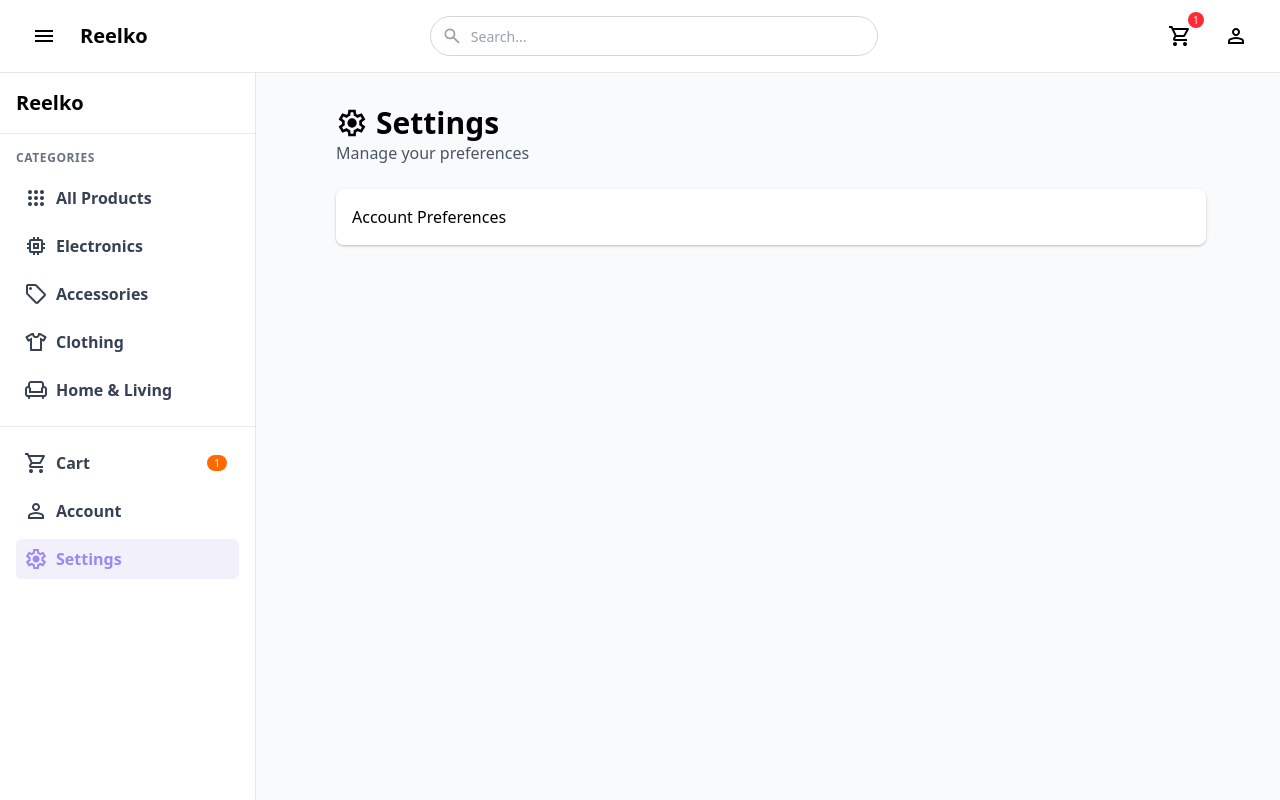
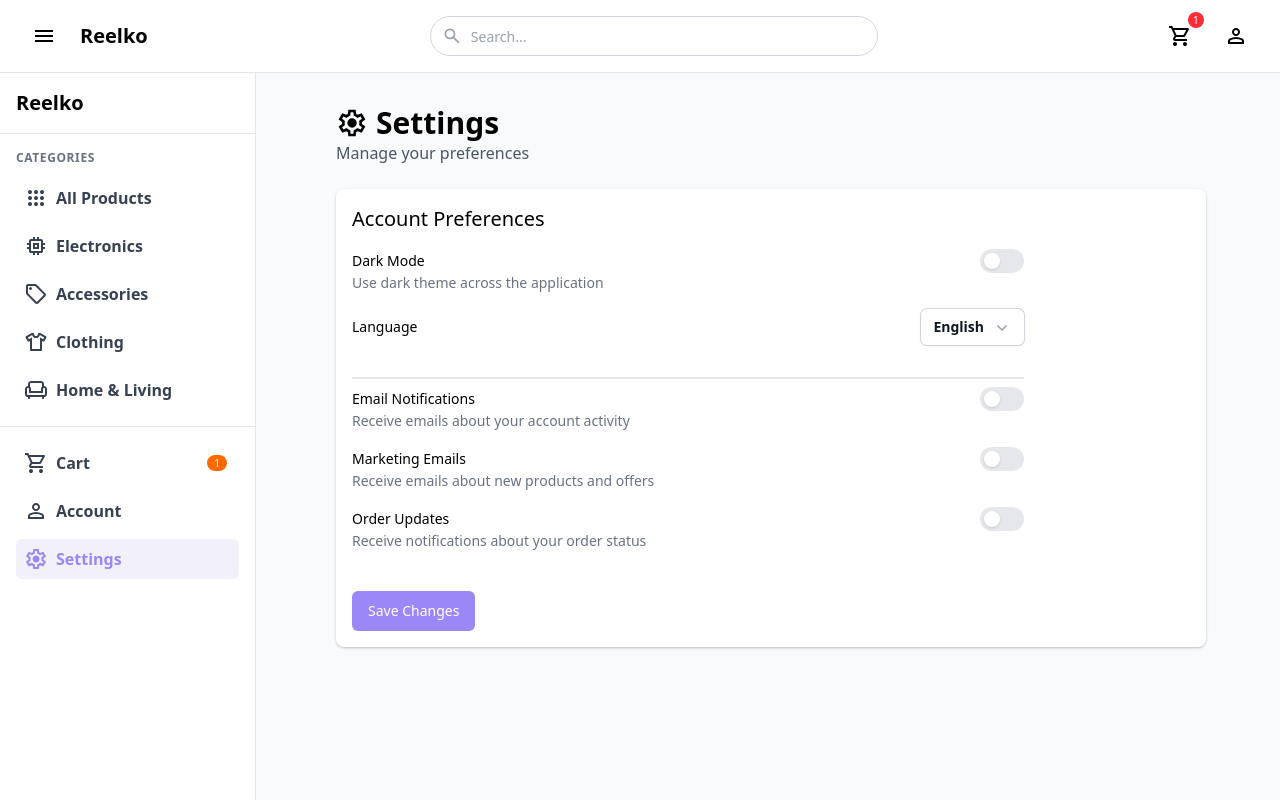
Before and after one commit to Baalbaki956/e-commerce-frontend, an Angular app: page /settings in a window 1280 px wide. Built offline with nearby package versions, Linux system fonts and the light colour scheme.

Commit message:
Finished settings section

```diff
--- a/src/app/features/settings/settings.component.html
+++ b/src/app/features/settings/settings.component.html
@@ -1,19 +1,122 @@
 <div class="container mx-auto px-20 py-6 md:px-20 md:py-8">
     <div class="mb-6">
         <h1 class="text-3xl font-bold flex items-center gap-2">
-            <svg xmlns="http://www.w3.org/2000/svg" height="32px" viewBox="0 -960 960 960" width="32px" fill="currentColor"><path d="m370-80-16-128q-13-5-24.5-12T307-235l-119 50L78-375l103-78q-1-7-1-13.5v-27q0-6.5 1-13.5L78-585l110-190 119 50q11-8 23-15t24-12l16-128h220l16 128q13 5 24.5 12t22.5 15l119-50 110 190-103 78q1 7 1 13.5v27q0 6.5-2 13.5l103 78-110 190-118-50q-11 8-23 15t-24 12L590-80H370Zm70-80h79l14-106q31-8 57.5-23.5T639-327l99 41 39-68-86-65q5-14 7-29.5t2-31.5q0-16-2-31.5t-7-29.5l86-65-39-68-99 42q-22-23-48.5-38.5T533-694l-13-106h-79l-14 106q-31 8-57.5 23.5T321-633l-99-41-39 68 86 64q-5 15-7 30t-2 32q0 16 2 31t7 30l-86 65 39 68 99-42q22 23 48.5 38.5T427-266l13 106Zm42-180q58 0 99-41t41-99q0-58-41-99t-99-41q-59 0-99.5 41T342-480q0 58 40.5 99t99.5 41Zm-2-140Z"/></svg>
-            Settings</h1>
+            <svg xmlns="http://www.w3.org/2000/svg" height="32px" viewBox="0 -960 960 960" width="32px"
+                fill="currentColor">
+                <path
+                    d="m370-80-16-128q-13-5-24.5-12T307-235l-119 50L78-375l103-78q-1-7-1-13.5v-27q0-6.5 1-13.5L78-585l110-190 119 50q11-8 23-15t24-12l16-128h220l16 128q13 5 24.5 12t22.5 15l119-50 110 190-103 78q1 7 1 13.5v27q0 6.5-2 13.5l103 78-110 190-118-50q-11 8-23 15t-24 12L590-80H370Zm70-80h79l14-106q31-8 57.5-23.5T639-327l99 41 39-68-86-65q5-14 7-29.5t2-31.5q0-16-2-31.5t-7-29.5l86-65-39-68-99 42q-22-23-48.5-38.5T533-694l-13-106h-79l-14 106q-31 8-57.5 23.5T321-633l-99-41-39 68 86 64q-5 15-7 30t-2 32q0 16 2 31t7 30l-86 65 39 68 99-42q22 23 48.5 38.5T427-266l13 106Zm42-180q58 0 99-41t41-99q0-58-41-99t-99-41q-59 0-99.5 41T342-480q0 58 40.5 99t99.5 41Zm-2-140Z" />
+            </svg>
+            Settings
+        </h1>
 
         <p class="text-gray-600">Manage your preferences</p>
     </div>
 
     <div class="bg-white rounded-lg shadow-sm">
         <div class="w-full">
-            <div style="outline: none;">
-                <div class="bg-white rounded-lg shadow-sm p-4 m-full mx-auto ">
-                    <h1>Account Preferences</h1>
+            <div class="bg-white rounded-lg shadow-sm p-4 m-full mx-auto ">
+                <h1 class="text-xl font-medium mb-4">Account Preferences</h1>
+
+                <div class="max-w-2xl mb-4"> <!-- center container with max width -->
+                    <div class="flex items-center justify-between w-full">
+                        <label class="text-sm font-medium" for="mode">Dark Mode</label>
+                        <label class="inline-flex relative items-center cursor-pointer">
+                            <input type="checkbox" id="mode" name="mode" value="" class="sr-only peer" />
+                            <div
+                                class="w-11 h-6 bg-gray-200 rounded-full peer peer-checked:bg-[#9b87f5] transition-colors duration-300">
+                            </div>
+                            <div class="absolute left-1 top-1 w-4 h-4 bg-white rounded-full shadow
+                                peer-checked:translate-x-full peer-checked:border-[#9b87f5]
+                                transition-transform duration-300"></div>
+                        </label>
+                    </div>
+                    <p class="text-sm text-gray-500">Use dark theme across the application</p>
                 </div>
 
+                <div class="max-w-2xl"> <!-- center container with max width -->
+                    <div class="flex items-center justify-between w-full">
+                        <label class="text-sm font-medium" for="language">Language</label>
+                        <div>
+                            <div class="max-w-2xl relative">
+                                <label for="dropdown-toggle"
+                                    class="inline-flex justify-between items-center cursor-pointer bg-white px-3 py-2 rounded-md shadow ring-1 ring-gray-300 hover:bg-gray-50 w-full text-sm font-semibold text-gray-900">
+                                    English
+                                    <svg class="ml-2 w-5 h-5 text-gray-400" fill="currentColor" viewBox="0 0 20 20">
+                                        <path fill-rule="evenodd"
+                                            d="M5.22 8.22a.75.75 0 011.06 0L10 11.94l3.72-3.72a.75.75 0 111.06 1.06l-4.25 4.25a.75.75 0 01-1.06 0L5.22 9.28a.75.75 0 010-1.06z"
+                                            clip-rule="evenodd" />
+                                    </svg>
+                                </label>
+                                <input type="checkbox" id="dropdown-toggle" class="hidden peer" />
+                                <div class="hidden peer-checked:block absolute left-1/2 mt-2 w-56 rounded-md bg-white shadow-lg ring-1 ring-black/5 focus:outline-none
+                                    -translate-x-1/2 transform" role="menu">
+                                    <a href="#" class="block px-4 py-2 text-sm text-gray-700 hover:bg-gray-100"
+                                        role="menuitem">English</a>
+                                    <a href="#" class="block px-4 py-2 text-sm text-gray-700 hover:bg-gray-100"
+                                        role="menuitem">Arabic</a>
+                                    <a href="#" class="block px-4 py-2 text-sm text-gray-700 hover:bg-gray-100"
+                                        role="menuitem">French</a>
+                                </div>
+                            </div>
+                        </div>
+                    </div>
+
+                    <div class="shrink-0 border border-gray-200 h-[1px] my-2 mt-8"></div>
+
+                    <div class="max-w-2xl mb-4"> <!-- center container with max width -->
+                        <div class="flex items-center justify-between w-full">
+                            <label class="text-sm font-medium" for="mode">Email Notifications</label>
+                            <label class="inline-flex relative items-center cursor-pointer">
+                                <input type="checkbox" id="mode" name="mode" value="" class="sr-only peer" />
+                                <div
+                                    class="w-11 h-6 bg-gray-200 rounded-full peer peer-checked:bg-[#9b87f5] transition-colors duration-300">
+                                </div>
+                                <div class="absolute left-1 top-1 w-4 h-4 bg-white rounded-full shadow
+                                peer-checked:translate-x-full peer-checked:border-[#9b87f5]
+                                transition-transform duration-300"></div>
+                            </label>
+                        </div>
+                        <p class="text-sm text-gray-500">Receive emails about your account activity</p>
+                    </div>
+
+
+                    <div class="max-w-2xl mb-4"> <!-- center container with max width -->
+                        <div class="flex items-center justify-between w-full">
+                            <label class="text-sm font-medium" for="mode">Marketing Emails</label>
+                            <label class="inline-flex relative items-center cursor-pointer">
+                                <input type="checkbox" id="mode" name="mode" value="" class="sr-only peer" />
+                                <div
+                                    class="w-11 h-6 bg-gray-200 rounded-full peer peer-checked:bg-[#9b87f5] transition-colors duration-300">
+                                </div>
+                                <div class="absolute left-1 top-1 w-4 h-4 bg-white rounded-full shadow
+                                peer-checked:translate-x-full peer-checked:border-[#9b87f5]
+                                transition-transform duration-300"></div>
+                            </label>
+                        </div>
+                        <p class="text-sm text-gray-500">Receive emails about new products and offers</p>
+                    </div>
+
+
+                    <div class="max-w-2xl mb-4"> <!-- center container with max width -->
+                        <div class="flex items-center justify-between w-full">
+                            <label class="text-sm font-medium" for="mode">Order Updates</label>
+                            <label class="inline-flex relative items-center cursor-pointer">
+                                <input type="checkbox" id="mode" name="mode" value="" class="sr-only peer" />
+                                <div
+                                    class="w-11 h-6 bg-gray-200 rounded-full peer peer-checked:bg-[#9b87f5] transition-colors duration-300">
+                                </div>
+                                <div class="absolute left-1 top-1 w-4 h-4 bg-white rounded-full shadow
+                                peer-checked:translate-x-full peer-checked:border-[#9b87f5]
+                                transition-transform duration-300"></div>
+                            </label>
+                        </div>
+                        <p class="text-sm text-gray-500">Receive notifications about your order status</p>
+                    </div>
+
+                    <div class="mt-10">
+                        <button routerLink="" class="bg-[#9b87f5] text-white gap-2 rounded-md text-sm font-medium h-10 px-4 py-2 cursor-pointer">Save Changes</button>
+                    </div>
+                </div>
             </div>
         </div>
     </div>
--- a/src/app/features/settings/settings.component.ts
+++ b/src/app/features/settings/settings.component.ts
@@ -1,8 +1,10 @@
+import { CommonModule } from '@angular/common';
 import { Component } from '@angular/core';
+import { RouterLink } from '@angular/router';
 
 @Component({
   selector: 'app-settings',
-  imports: [],
+  imports: [RouterLink],
   templateUrl: 'settings.component.html',
   styles: ``
 })
```
